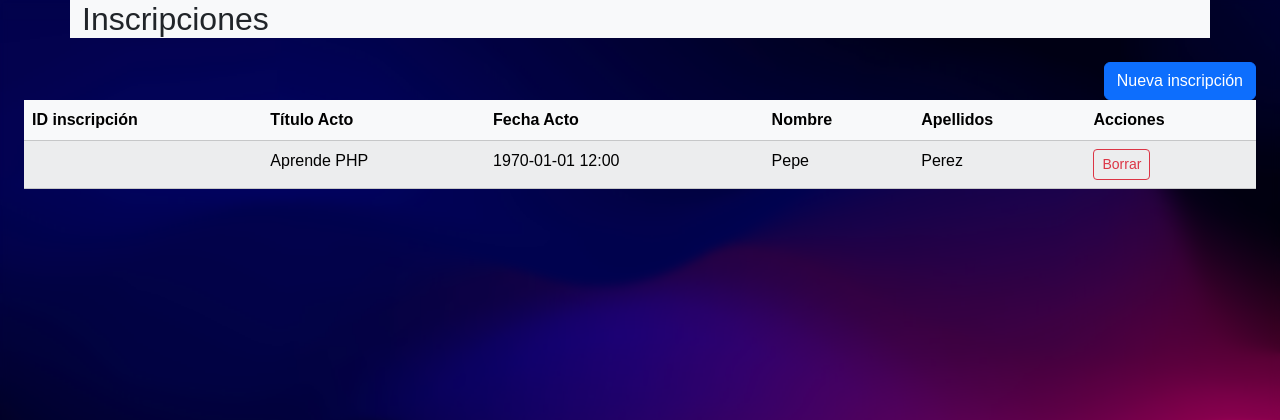
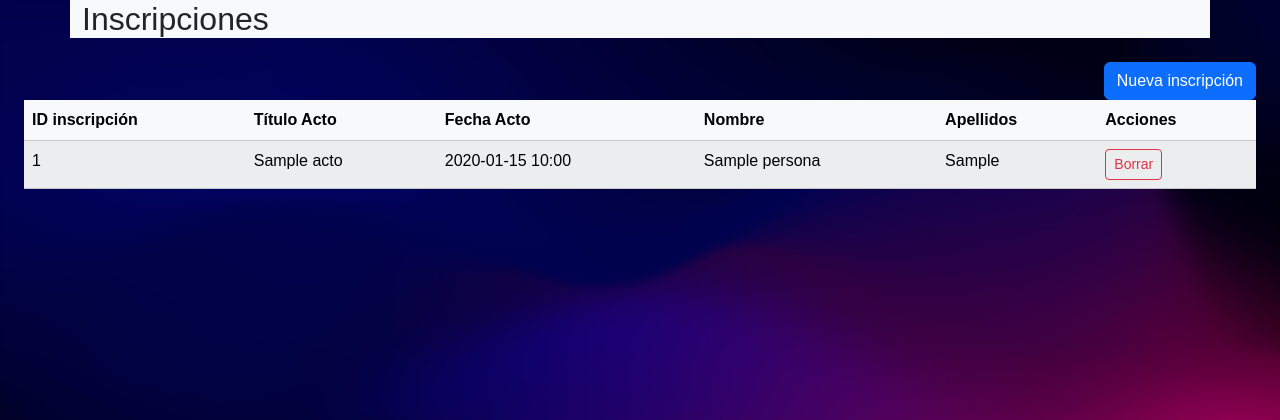
Before and after one commit to andoca-uoc/FP064_Producto2, a PHP site: page /views/inscripciones.php in a window 1280 px wide. Shown: the top 420 px of the page. Run offline with PHP 8.4, Linux system fonts and the light colour scheme; tables that the repository leaves empty or names only in its code hold one stand-in row (values such as "Sample post"); data that the repository does not hold is empty.

Commit message:
modificado metodo leer de inscritos

```diff
--- a/app/controllers/inscripciones/leer.php
+++ b/app/controllers/inscripciones/leer.php
@@ -20,7 +20,10 @@ if (count($resultados) > 0) {
 			'Id_inscripcion' => $resultado['Id_inscripcion'],
 			'Id_persona' => $resultado['Id_persona'],
 			'Id_acto' => $resultado['Id_acto'],
-			'Fecha_inscripcion' => date("Y-m-d h:i", strtotime($resultado['Fecha_inscripcion']))
+			'Fecha_inscripcion' => date("Y-m-d h:i", strtotime($resultado['Fecha_inscripcion'])),
+			'Nombre' => $resultado['Nombre'],
+			'Apellido1' => $resultado['Apellido1'],
+			'Acto_Titulo' => $resultado['Acto_Titulo'],
 		);
 	}
 }
--- a/app/models/inscripciones.php
+++ b/app/models/inscripciones.php
@@ -10,13 +10,29 @@ class Inscripcion
 	public $Id_persona;
 	public $Id_acto;
 	public $Fecha_inscripcion;
+	public $Nombre;
+	public $Apellido1;
+	public $Acto_Titulo;
 
 	public function __construct() {
 		$this->conn = db_connect();
 	}
 
 	public function leer() {
-		return db_query_fetchall('SELECT * FROM ' . $this->table);
+		return db_query_fetchall('SELECT
+		i.Id_inscripcion,
+		i.Id_persona,
+		p.Nombre,
+		p.Apellido1,
+		i.id_acto AS Id_acto,
+		a.Titulo AS Acto_Titulo,
+		i.Fecha_inscripcion
+	FROM
+		Inscritos AS i
+	JOIN
+		Personas AS p ON i.Id_persona = p.Id_persona
+	JOIN
+		Actos AS a ON i.id_acto = a.Id_acto');
 	}
 
 	public function crear() {
--- a/app/views/inscripciones.php
+++ b/app/views/inscripciones.php
@@ -43,10 +43,10 @@
 								<?php foreach ($inscripciones as $inscripcion) : ?>
 									<tr id="inscripcion-<?php echo $inscripcion['Id_inscripcion']; ?>">
 										<td><?php echo $inscripcion['Id_inscripcion']; ?></td>
-										<td><?php echo "" ?> Aprende PHP </td>
+										<td><?php echo $inscripcion['Acto_Titulo']; ?> </td>
 										<td><?php echo $inscripcion['Fecha_inscripcion']; ?></td>
-										<td><?php echo "" ?> Pepe </td>
-										<td><?php echo "" ?> Perez </td>
+										<td><?php echo $inscripcion['Nombre']; ?></td>
+										<td><?php echo $inscripcion['Apellido1']; ?></td>
 
 										<td>
 											<div class="btn-group" role="group">
```
